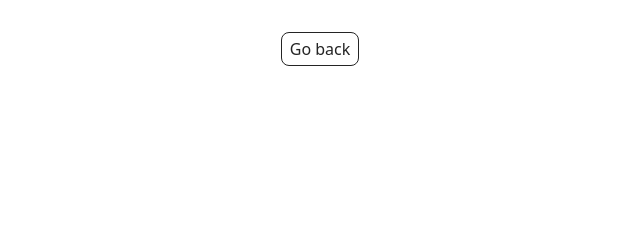
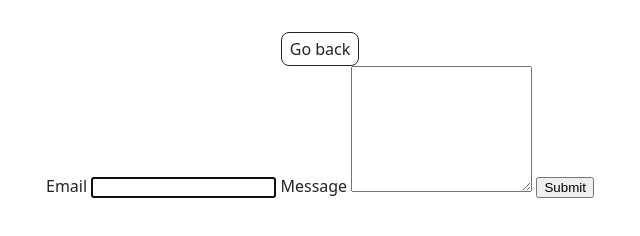
Before and after one commit to kyryle/goit-js-hw-09, a plain HTML site: page 2-form.html in a window 1280 px wide. Shown: the whole page, without its empty margins (320-960 px from the left). Drawn offline with Linux system fonts and the light colour scheme.

Commit message:
Deploying to gh-pages from @ kyryle/goit-js-hw-09@b0d01f768b7b5f858b702a38a314b0a4a2a27ed2 🚀

```diff
--- a/2-form.html
+++ b/2-form.html
@@ -5,7 +5,8 @@
     <meta http-equiv="X-UA-Compatible" content="IE=edge" />
     <meta name="viewport" content="width=device-width, initial-scale=1.0" />
     <title>form</title>
-    <script type="module" crossorigin src="/goit-js-hw-09/assets/modulepreload-polyfill-B5Qt9EMX.js"></script>
+    <script type="module" crossorigin src="/goit-js-hw-09/2-form.js"></script>
+    <link rel="modulepreload" crossorigin href="/goit-js-hw-09/assets/modulepreload-polyfill-B5Qt9EMX.js">
     <link rel="stylesheet" crossorigin href="/goit-js-hw-09/assets/styles-D4eQRYUD.css">
   </head>
   <body>
@@ -14,9 +15,18 @@
       <div class="container">
         <a class="back-link" href="./index.html">Go back</a>
       </div>
-      <form class="feedback-form">
+      <form class="feedback-form" autocomplete="off">
+        <label>
+          Email
+          <input type="email" name="email" autofocus />
+        </label>
+        <label>
+          Message
+          <textarea name="message" rows="8"></textarea>
+        </label>
+        <button type="submit">Submit</button>
+      </form>
 
-      </form>
     </main>
 
   </body>
--- /dev/null
+++ b/2-form.js
@@ -0,0 +1,2 @@
+import"./assets/modulepreload-polyfill-B5Qt9EMX.js";/* empty css                      */const e=document.querySelector("form");e.addEventListener("input",m=>{let a=e.email.value,l=e.message.value,t=localStorage.setItem("Email",a),s=localStorage.setItem("Message",l);console.log(t),document.addEventListener("DOMContentLoaded",o=>{e.email.value=t,e.message.value=s})});
+//# sourceMappingURL=2-form.js.map
```
Also changed, not shown: 1 other file.
